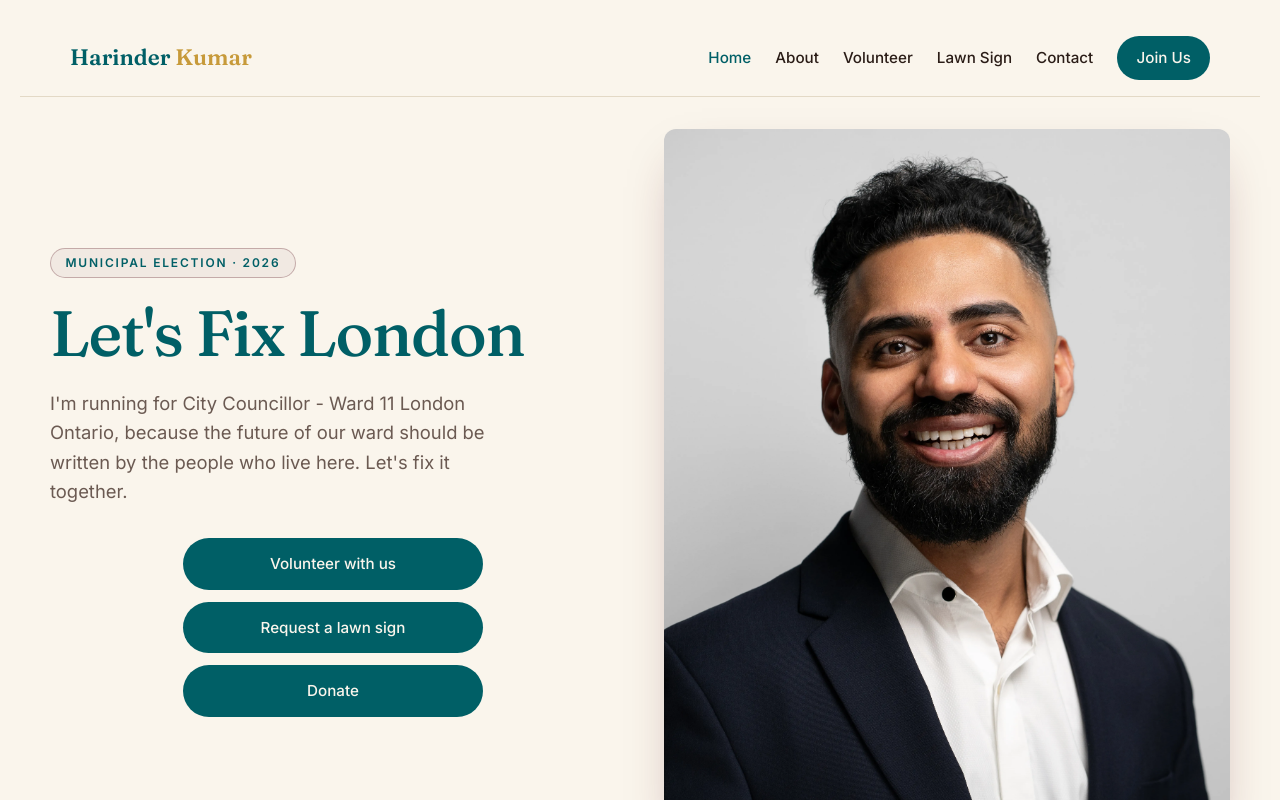
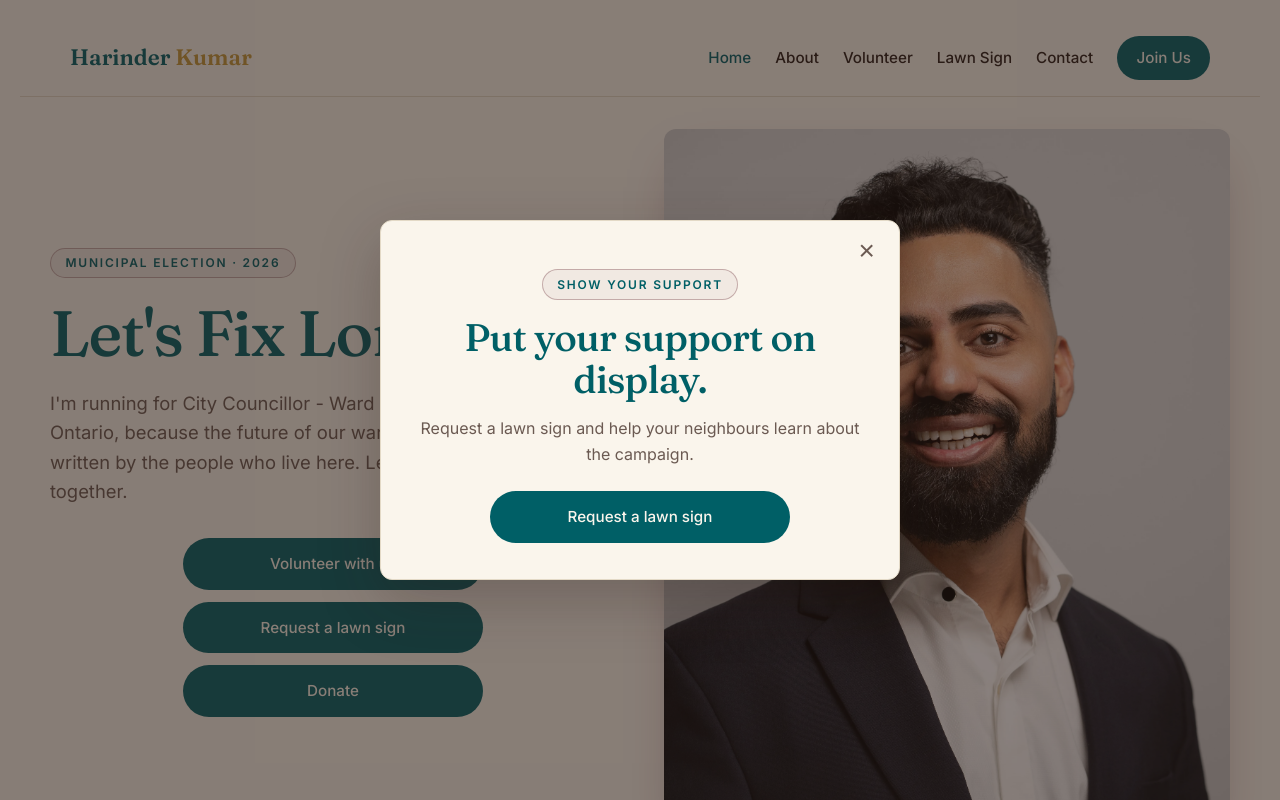
Before and after one commit to sagarvyas7777/councillortest, a website: page index.html in a window 1280 px wide. Shown: the top 800 px of the page. Drawn offline with Linux system fonts and the light colour scheme.

Commit message:
Add lawn sign modal and update lawn sign request form

```diff
--- a/css/styles.css
+++ b/css/styles.css
@@ -98,6 +98,32 @@ h3 { font-size: 1.3rem; }
   border: 1px solid var(--burgundy);
 }
 .btn-outline:hover { background: rgba(91,26,37,0.05); text-decoration: none; }
+
+/* ===== Lawn sign popup ===== */
+.lawn-sign-modal {
+  position: fixed; inset: 0; z-index: 100;
+  display: flex; align-items: center; justify-content: center;
+  padding: 1.25rem;
+  background: rgba(43,29,23,0.55);
+}
+.lawn-sign-modal[hidden] { display: none; }
+.lawn-sign-modal__content {
+  position: relative; width: min(520px, 100%);
+  padding: 3rem 2rem 2.25rem;
+  background: var(--cream); border: 1px solid var(--border);
+  border-radius: var(--radius); box-shadow: 0 20px 60px rgba(43,29,23,0.25);
+  text-align: center;
+}
+.lawn-sign-modal__content .eyebrow { margin-bottom: 1rem; }
+.lawn-sign-modal__content p { margin: 1rem auto 1.5rem; max-width: 30rem; color: var(--muted); }
+.lawn-sign-modal__content .btn { min-width: min(300px, 100%); }
+.lawn-sign-modal__close {
+  position: absolute; top: 0.75rem; right: 0.9rem;
+  width: 2.25rem; height: 2.25rem;
+  border: 0; background: transparent; color: var(--muted);
+  font-size: 1.75rem; line-height: 1; cursor: pointer;
+}
+.lawn-sign-modal__close:hover { color: var(--text); }
 
 /* ===== Hero ===== */
 .hero { padding: 2rem 0 3rem; }
--- a/index.html
+++ b/index.html
@@ -25,6 +25,16 @@
     </nav>
   </div>
 </header>
+
+<div class="lawn-sign-modal" id="lawn-sign-modal" role="dialog" aria-modal="true" aria-labelledby="lawn-sign-modal-title" hidden>
+  <div class="lawn-sign-modal__content">
+    <button class="lawn-sign-modal__close" type="button" aria-label="Close popup">&times;</button>
+    <span class="eyebrow">Show your support</span>
+    <h2 id="lawn-sign-modal-title">Put your support on display.</h2>
+    <p>Request a lawn sign and help your neighbours learn about the campaign.</p>
+    <a class="btn btn-primary" href="lawn-sign.html">Request a lawn sign</a>
+  </div>
+</div>
 
 <!-- HERO -->
 <section class="hero container">
--- a/js/main.js
+++ b/js/main.js
@@ -136,6 +136,25 @@ document.addEventListener('DOMContentLoaded', () => {
   createSubmissionPopup();
   // --- end popup helper ---
 
+  // Show the lawn sign invitation on the home page.
+  const lawnSignModal = document.getElementById('lawn-sign-modal');
+  if (lawnSignModal) {
+    const closeLawnSignModal = () => {
+      lawnSignModal.hidden = true;
+      document.body.style.overflow = '';
+    };
+
+    lawnSignModal.querySelector('.lawn-sign-modal__close').addEventListener('click', closeLawnSignModal);
+    lawnSignModal.addEventListener('click', (e) => {
+      if (e.target === lawnSignModal) closeLawnSignModal();
+    });
+    document.addEventListener('keydown', (e) => {
+      if (e.key === 'Escape' && !lawnSignModal.hidden) closeLawnSignModal();
+    });
+    lawnSignModal.hidden = false;
+    document.body.style.overflow = 'hidden';
+  }
+
 
   // Unified form handler — saves to localStorage and optionally posts (volunteer)
   document.querySelectorAll('form[data-storage]').forEach(form => {
```
Also changed, not shown: lawn-sign.html (+4 -25 lines).
